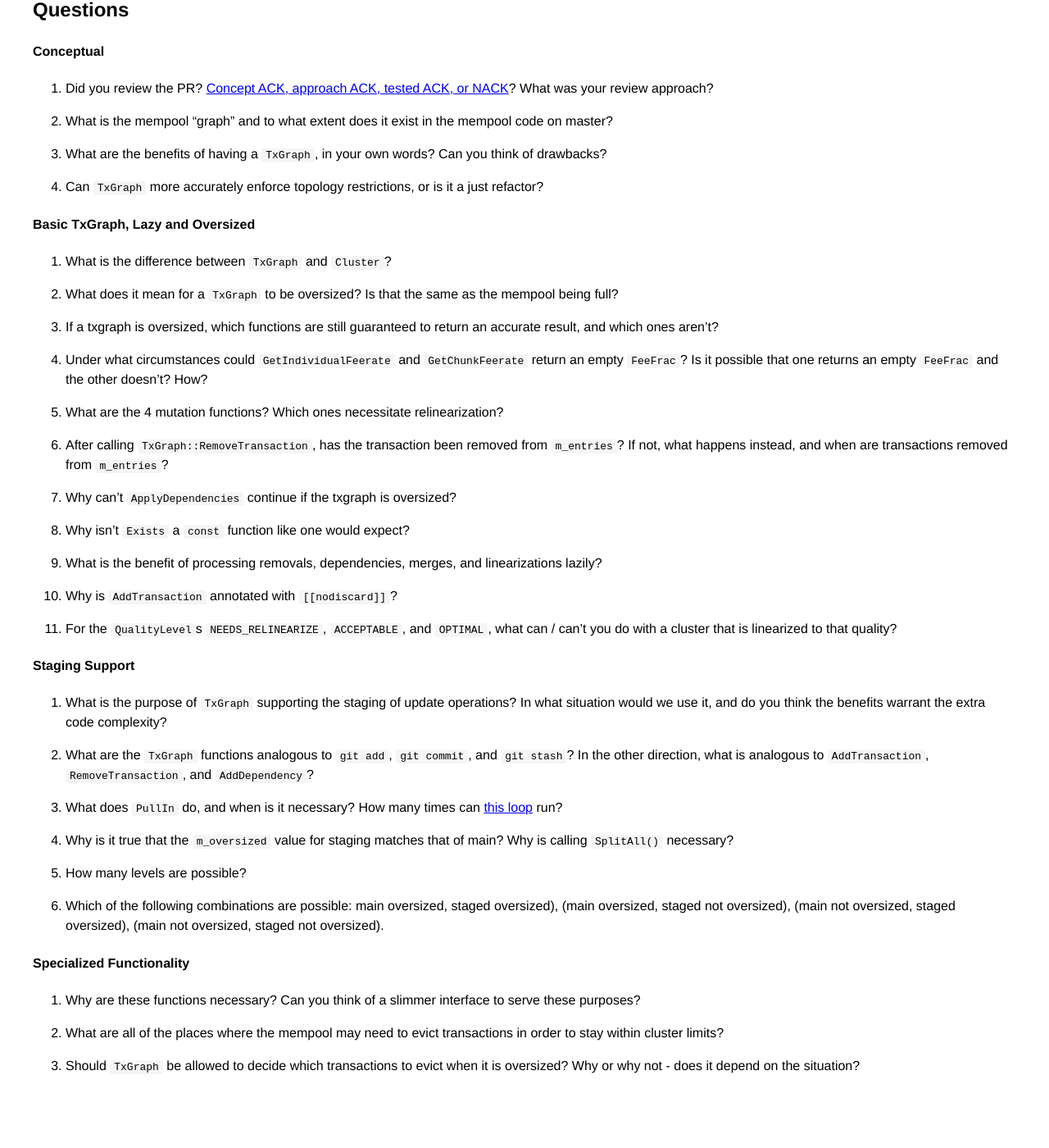
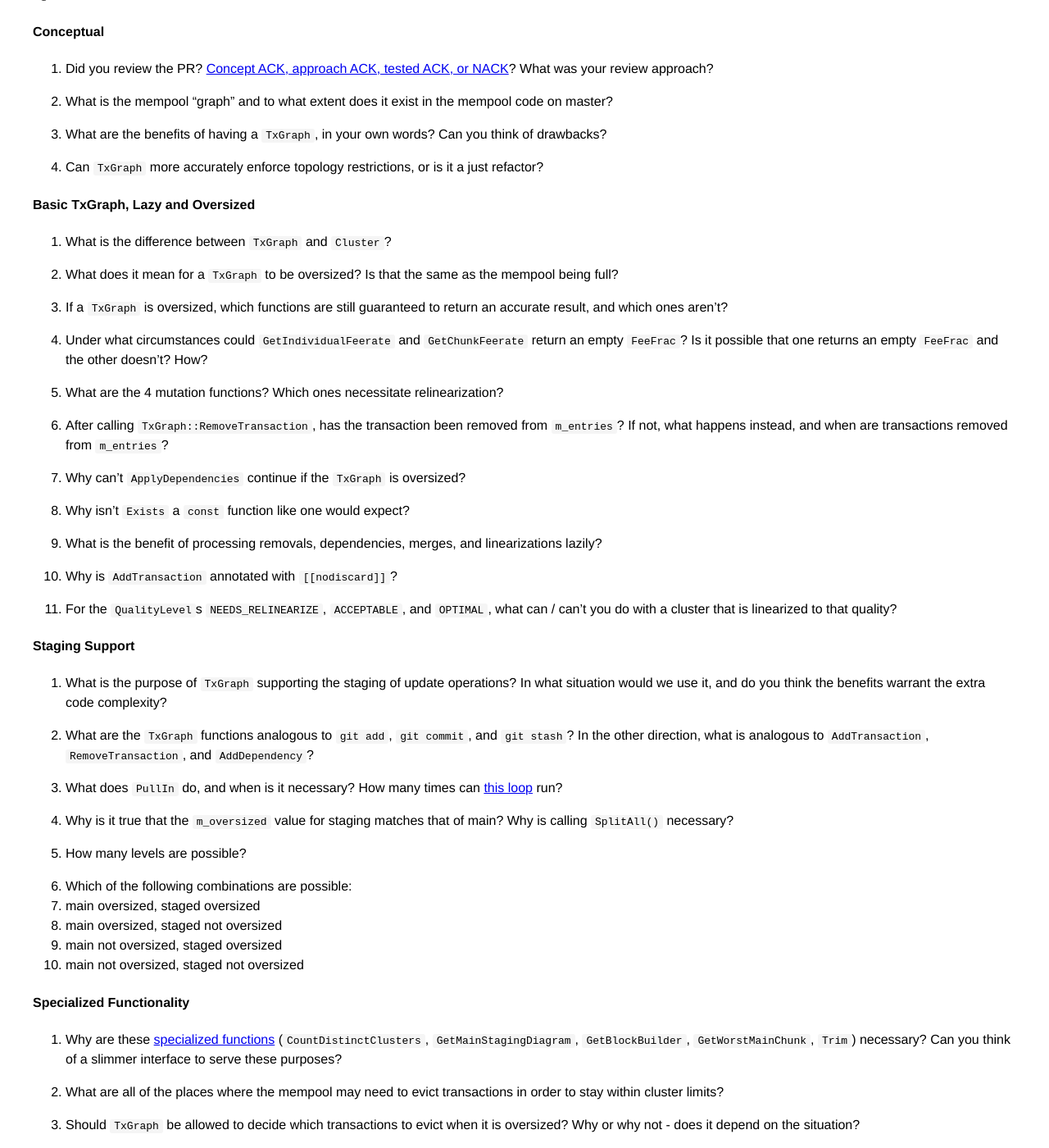
Before and after one commit to bitcoin-core-review-club/website, a Jekyll site: the page built from _posts/2025-02-05-#31363.md, in a window 1280 px wide and 1400 px high, scrolled down 4468 px. Shown: the whole window at 82% size. Built offline with Jekyll 4.4.1, drawn with Linux system fonts in a browser that asks for light colours; before the commit the page ends 5796 px from its top, so only the background shows below that; some of the changed text lies outside the part shown.

Commit message:
style/format nits

```diff
--- a/_posts/2025-02-05-#31363.md
+++ b/_posts/2025-02-05-#31363.md
@@ -140,13 +140,13 @@ and how these new functions are used in the surrounding logic and contrast them
 - [This commit](https://github.com/bitcoin-core-review-club/bitcoin/commit/f829febbb578a44c2a369ec307185eff9374e694)
   makes `CTxMemPoolentry` derive from `TxGraph::Ref`.
 - Mempool validation [stages the addition of the new transaction(s) to a changeset](https://github.com/bitcoin-core-review-club/bitcoin/blob/682aab426e13d065a8c4a3e396e91e6ad4db0c35/src/validation.cpp#L899),
-which stages changes to the mempool txgraph.  To check cluster limits, it just
+which stages changes to the mempool `TxGraph`.  To check cluster limits, it just
   [queries](https://github.com/bitcoin-core-review-club/bitcoin/blob/682aab426e13d065a8c4a3e396e91e6ad4db0c35/src/validation.cpp#L1347-L1350)
 whether it is oversized. It no longer needs to know what the ancestor/descendant limits are or apply carveouts in a
 replacement.
 - RBF incentive compatibility simply entails
   [asking](https://github.com/bitcoin-core-review-club/bitcoin/blob/682aab426e13d065a8c4a3e396e91e6ad4db0c35/src/validation.cpp#L1017)
-the txgraph if the staged subgraph's feerate diagram improves upon the original feerate diagram.
+the `TxGraph` if the staged subgraph's feerate diagram improves upon the original feerate diagram.
 - `PrioritiseTransaction`
   [now](https://github.com/bitcoin-core-review-club/bitcoin/blob/682aab426e13d065a8c4a3e396e91e6ad4db0c35/src/txmempool.cpp#L596)
 just calls `TxGraph::SetTransactionFee()` and expects it to handle everything from there.
@@ -210,7 +210,7 @@ An **Oversized** `TxGraph` is one that has at least one cluster that violates th
 - When a `TxGraph` is oversized, mutation functions (like `RemoveTransaction` and `AddDependency`) and
   `GetIndividualFeerate` can still be called, but inspection functions like `GetChunkFeerate` are unavailable because we won't
 merge or linearize clusters that are oversized. (`GetChunkFeerate` becomes `GetMainChunkFeerate` in a later commit).
-- Additionally, step 4 will not proceed if the txgraph is oversized; step 5 is thus also impossible.
+- Additionally, step 4 will not proceed if the `TxGraph` is oversized; step 5 is thus also impossible.
 
 The `GroupClusters` function implements [union-find](https://en.wikipedia.org/wiki/Disjoint-set_data_structure), a
 favorite amongst software engineering interviewers.
@@ -274,7 +274,7 @@ What was your review approach?
 
 1. What does it mean for a `TxGraph` to be oversized? Is that the same as the mempool being full?
 
-1. If a txgraph is oversized, which functions are still guaranteed to return an accurate result, and which ones aren't?
+1. If a `TxGraph` is oversized, which functions are still guaranteed to return an accurate result, and which ones aren't?
 
 1. Under what circumstances could `GetIndividualFeerate` and `GetChunkFeerate` return an empty `FeeFrac`?
    Is it possible that one returns an empty `FeeFrac` and the other doesn't? How?
@@ -284,7 +284,7 @@ What was your review approach?
 1. After calling `TxGraph::RemoveTransaction`, has the transaction been removed from `m_entries`? If not, what happens
    instead, and when are transactions removed from `m_entries`?
 
-1. Why can't `ApplyDependencies` continue if the txgraph is oversized?
+1. Why can't `ApplyDependencies` continue if the `TxGraph` is oversized?
 
 1. Why isn't `Exists` a `const` function like one would expect?
 
@@ -309,12 +309,17 @@ What was your review approach?
 
 1. How many levels are possible?
 
-1. Which of the following combinations are possible: main oversized, staged oversized), (main oversized, staged not
-   oversized), (main not oversized, staged oversized), (main not oversized, staged not oversized).
+1. Which of the following combinations are possible:
+  1. main oversized, staged oversized
+  1. main oversized, staged not oversized
+  1. main not oversized, staged oversized
+  1. main not oversized, staged not oversized
 
 #### Specialized Functionality
 
-1. Why are these functions necessary? Can you think of a slimmer interface to serve these purposes?
+1. Why are these [specialized functions](#specialized-functionality) (`CountDistinctClusters`,
+   `GetMainStagingDiagram`, `GetBlockBuilder`, `GetWorstMainChunk`, `Trim`) necessary? Can you think
+   of a slimmer interface to serve these purposes?
 
 1. What are all of the places where the mempool may need to evict transactions in order to stay
    within cluster limits?
```
Also changed, not shown: other parts of _posts/2025-02-05-#31363.md (+6 -6 lines).
